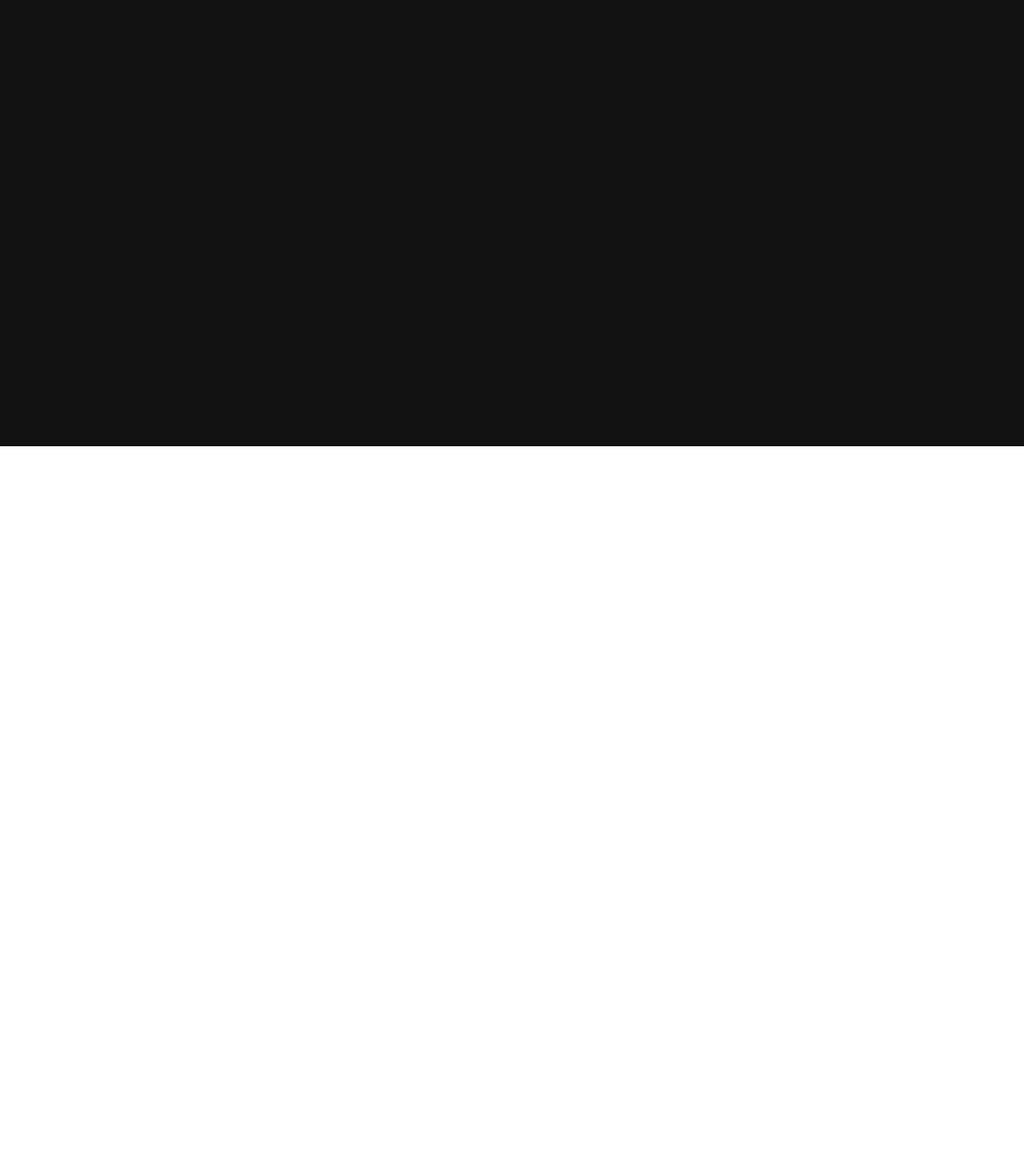
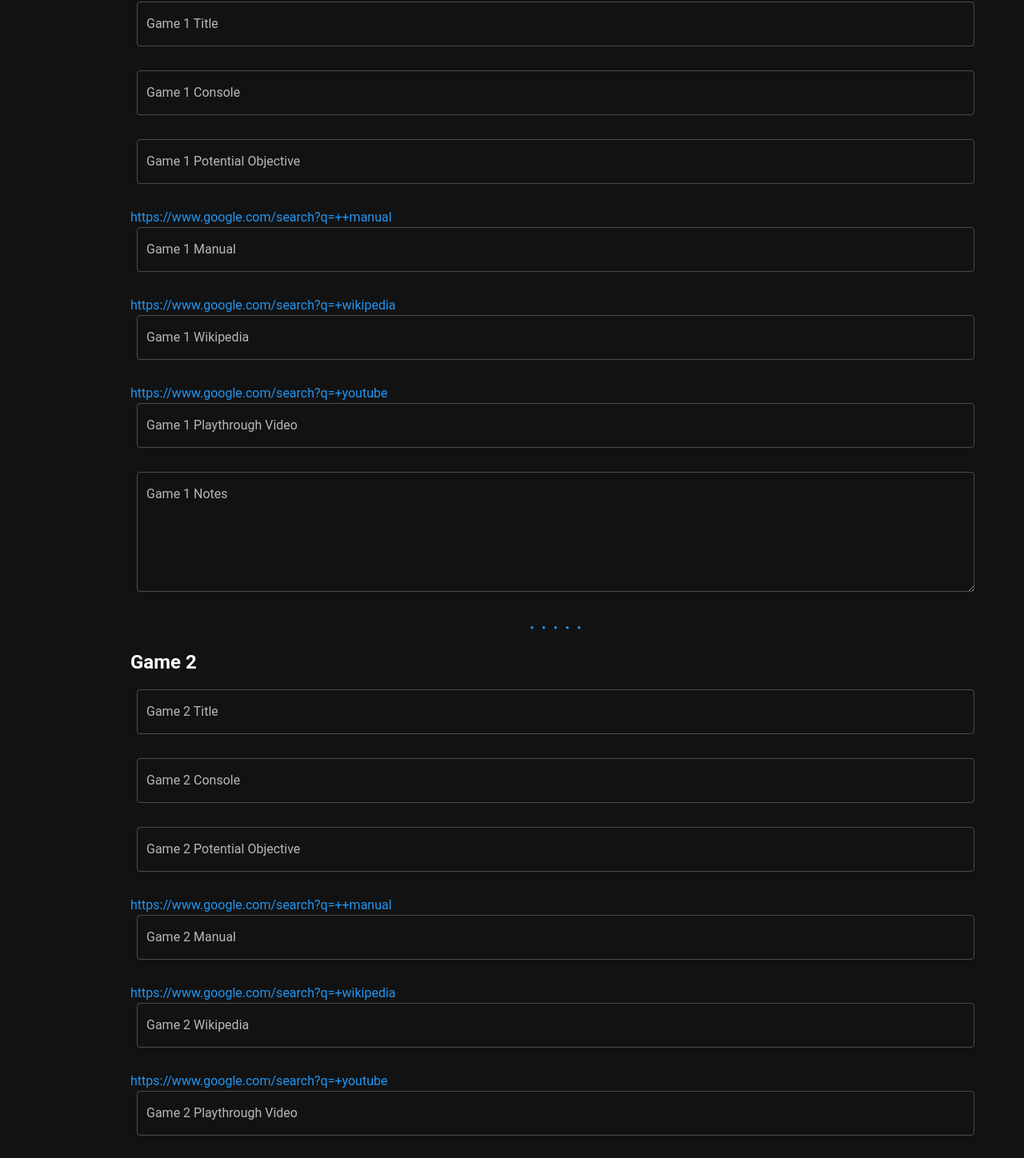
Before and after one commit to jsal13/jsalv, a Vue app: page /app/gamepicker-game-info in a window 1280 px wide. Shown: the part 242-1690 px from the top of the page at 80% size. Before the commit the page ends 800 px from the top, so only its background shows below. Built offline with nearby package versions, Linux system fonts and the light colour scheme.

Commit message:
feat: added gamepicker game info tool;

```diff
--- a/package.json
+++ b/package.json
@@ -8,6 +8,7 @@
     "lint": "vue-cli-service lint"
   },
   "dependencies": {
+    "@types/file-saver": "^2.0.1",
     "core-js": "^3.6.5",
     "file-saver": "^2.0.5",
     "lodash": "^4.17.21",
--- a/src/router/index.ts
+++ b/src/router/index.ts
@@ -5,6 +5,7 @@ import Home from '@/views/Home.vue';
 import Apps from '@/views/Apps.vue';
 import ReadmeGen from '@/views/ReadmeGen.vue';
 import SBRaceDataTool from '@/views/SBRaceDataTool.vue';
+import GamepickerGameInfo from '@/views/GamepickerGameInfo.vue';
 import LicensePlatePractice from '@/views/LicensePlatePractice.vue';
 
 Vue.use(VueRouter);
@@ -31,6 +32,11 @@ const routes: Array<RouteConfig> = [
     component: SBRaceDataTool,
   },
   {
+    path: '/app/gamepicker-game-info',
+    name: 'GamepickerGameInfo',
+    component: GamepickerGameInfo,
+  },
+  {
     path: '/app/license-plate-practice',
     name: 'LicensePlatePractice',
     component: LicensePlatePractice,
--- a/src/views/Apps.vue
+++ b/src/views/Apps.vue
@@ -20,6 +20,13 @@
                 :description="descriptionSBRaceDataTool"
                 :title="'Sneakbike Race Data Tool'"
                 :link="'/app/race-data-tool'"
+                class="mx-4"
+              />
+              <home-apps-card
+                :image="require('@/assets/images/apps/sneakbike_race_data_tool.png')"
+                :description="descriptionGamepickerGameInfo"
+                :title="'Gamepicker Game Info Tool'"
+                :link="'/app/gamepicker-game-info'"
                 class="mx-4"
               />
               <home-apps-card
@@ -48,6 +55,8 @@ const descriptionSBRaceDataTool = 'A tool we use in Sneakbike to simplify updati
 
 const descriptionLicensePlatePractice = 'A tool to help learn blurred license plate identification for use in, for example, GeoGuessr.';
 
+const descriptionGamepickerGameInfo = 'Used to help gamepickers give info to commentators for Sneakbike.';
+
 @Component({ components: { HomeAppsCard } })
 export default class Apps extends Vue {
   descriptionREADME = descriptionREADME;
@@ -55,5 +64,7 @@ export default class Apps extends Vue {
   descriptionSBRaceDataTool = descriptionSBRaceDataTool;
 
   descriptionLicensePlatePractice = descriptionLicensePlatePractice;
+
+  descriptionGamepickerGameInfo = descriptionGamepickerGameInfo;
 }
 </script>
--- /dev/null
+++ b/src/views/GamepickerGameInfo.vue
@@ -0,0 +1,229 @@
+<template>
+  <div class="gamepicker-game-info">
+    <v-row justify="center">
+      <v-col
+        cols="10"
+        offset="1"
+      >
+        <h1>Gamepicker Game Info Tool</h1>
+
+        <p class="mb-4">
+          Used to help gamepickers give info to commentators for Sneakbike.
+        </p>
+
+        <hr>
+
+        <h2 class="mb-4">
+          Game 1
+        </h2>
+        <v-text-field
+          v-model="g1Title"
+          class="px-2"
+          label="Game 1 Title"
+          placeholder="Game 1 Title"
+          outlined
+        />
+        <v-text-field
+          v-model="g1Console"
+          class="px-2"
+          label="Game 1 Console"
+          placeholder="Game 1 Console"
+          outlined
+        />
+        <v-text-field
+          v-model="g1Objective"
+          class="px-2"
+          label="Game 1 Potential Objective"
+          placeholder="Game 1 Potential Objective"
+          outlined
+        />
+        <a
+          :href="`https://www.google.com/search?q=${g1Title.replace(' ', '+')}+${g1Console}+manual`"
+          target="_blank"
+        >{{ `https://www.google.com/search?q=${g1Title.replace(' ', '+')}+${g1Console}+manual` }}</a>
+        <v-text-field
+          v-model="g1Manual"
+          class="px-2"
+          label="Game 1 Manual"
+          placeholder="Game 1 Manual"
+          outlined
+        />
+        <a
+          :href="`https://www.google.com/search?q=${g1Title.replace(' ', '+')}+wikipedia`"
+          target="_blank"
+        >{{ `https://www.google.com/search?q=${g1Title.replace(' ', '+')}+wikipedia` }}</a>
+        <v-text-field
+          v-model="g1Wiki"
+          class="px-2"
+          label="Game 1 Wikipedia"
+          placeholder="Game 1 Wikipedia"
+          outlined
+        />
+        <a
+          :href="`https://www.google.com/search?q=${g1Title.replace(' ', '+')}+youtube`"
+          target="_blank"
+        >{{ `https://www.google.com/search?q=${g1Title.replace(' ', '+')}+youtube` }}</a>
+        <v-text-field
+          v-model="g1Playthrough"
+          class="px-2"
+          label="Game 1 Playthrough Video"
+          placeholder="Game 1 Playthrough Video"
+          outlined
+        />
+        <v-textarea
+          v-model="g1Notes"
+          class="px-2"
+          label="Game 1 Notes"
+          placeholder="Game 1 Notes"
+          outlined
+        />
+
+        <hr>
+
+        <h2 class="mb-4">
+          Game 2
+        </h2>
+        <v-text-field
+          v-model="g2Title"
+          class="px-2"
+          label="Game 2 Title"
+          placeholder="Game 2 Title"
+          outlined
+        />
+        <v-text-field
+          v-model="g2Console"
+          class="px-2"
+          label="Game 2 Console"
+          placeholder="Game 2 Console"
+          outlined
+        />
+        <v-text-field
+          v-model="g2Objective"
+          class="px-2"
+          label="Game 2 Potential Objective"
+          placeholder="Game 2 Potential Objective"
+          outlined
+        />
+        <a
+          :href="`https://www.google.com/search?q=${g2Title.replace(' ', '+')}+${g2Console}+manual`"
+          target="_blank"
+        >{{ `https://www.google.com/search?q=${g2Title.replace(' ', '+')}+${g2Console}+manual` }}</a>
+        <v-text-field
+          v-model="g2Manual"
+          class="px-2"
+          label="Game 2 Manual"
+          placeholder="Game 2 Manual"
+          outlined
+        />
+        <a
+          :href="`https://www.google.com/search?q=${g2Title.replace(' ', '+')}+wikipedia`"
+          target="_blank"
+        >{{ `https://www.google.com/search?q=${g2Title.replace(' ', '+')}+wikipedia` }}</a>
+        <v-text-field
+          v-model="g2Wiki"
+          class="px-2"
+          label="Game 2 Wikipedia"
+          placeholder="Game 2 Wikipedia"
+          outlined
+        />
+        <a
+          :href="`https://www.google.com/search?q=${g2Title.replace(' ', '+')}+youtube`"
+          target="_blank"
+        >{{ `https://www.google.com/search?q=${g2Title.replace(' ', '+')}+youtube` }}</a>
+        <v-text-field
+          v-model="g2Playthrough"
+          class="px-2"
+          label="Game 2 Playthrough Video"
+          placeholder="Game 2 Playthrough Video"
+          outlined
+        />
+        <v-textarea
+          v-model="g2Notes"
+          class="px-2"
+          label="Game 2 Notes"
+          placeholder="Game 2 Notes"
+          outlined
+        />
+
+        <v-btn @click="downloadHTML">
+          Submit
+        </v-btn>
+      </v-col>
+    </v-row>
+  </div>
+</template>
+
+<script lang="ts">
+import { Vue, Component } from 'vue-property-decorator';
+import { saveAs } from 'file-saver';
+
+@Component
+export default class GamepickerGameInfo extends Vue {
+  g1Title = '';
+
+  g1Objective = '';
+
+  g1Console = '';
+
+  g1Manual = '';
+
+  g1Wiki = '';
+
+  g1Playthrough = '';
+
+  g1Notes = '';
+
+  g2Title = '';
+
+  g2Objective = '';
+
+  g2Console = '';
+
+  g2Manual = '';
+
+  g2Wiki = '';
+
+  g2Playthrough = '';
+
+  g2Notes = '';
+
+  downloadHTML() {
+    const file = new File([this.createHTML], 'README_Gameplayer_Game_Info.html', {
+      type: 'text/plain;charset=utf-8',
+    });
+    saveAs(file);
+  }
+
+  get createHTML() {
+    return `
+    <html><body>
+
+    <h1>Game 1: (${this.g1Console}) ${this.g1Title}</h1>
+    <h2>Objective: ${this.g1Objective}</h2>
+    <ul>
+    <li>Manual: <a href="${this.g1Manual} target="_blank">${this.g1Manual}</a></li>
+    <li>Wiki: <a href="${this.g1Wiki} target="_blank">${this.g1Wiki}</a></li>
+    <li>Manual: <a href="${this.g1Playthrough} target="_blank">${this.g1Playthrough}</a></li>
+    <li>Playthrough: <a href="${this.g1Manual} target="_blank">${this.g1Manual}</a></li>
+    <li>Notes: ${this.g1Notes}</li>
+    </ul>
+
+    <h1>Game 2: (${this.g2Console}) ${this.g2Title}</h1>
+    <h2>Objective: ${this.g2Objective}</h2>
+    <ul>
+    <li>Manual: <a href="${this.g2Manual} target="_blank">${this.g2Manual}</a></li>
+    <li>Wiki: <a href="${this.g2Wiki} target="_blank">${this.g2Wiki}</a></li>
+    <li>Manual: <a href="${this.g2Playthrough} target="_blank">${this.g2Playthrough}</a></li>
+    <li>Playthrough: <a href="${this.g2Manual} target="_blank">${this.g2Manual}</a></li>
+    <li>Notes: ${this.g2Notes}</li>
+    </ul>
+
+    </body></html>
+    `;
+  }
+}
+</script>
+
+<style scoped>
+
+</style>
```
Also changed, not shown: 1 other file (tests, documents, lock files or other folders).
